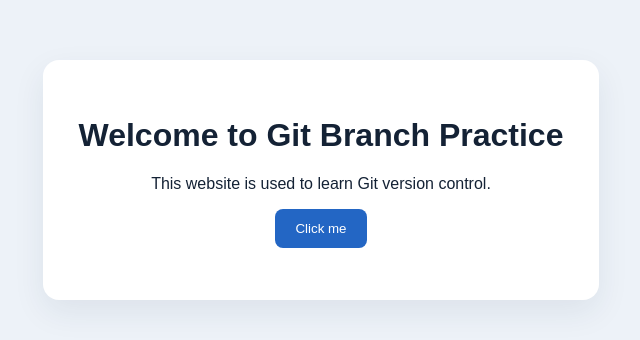
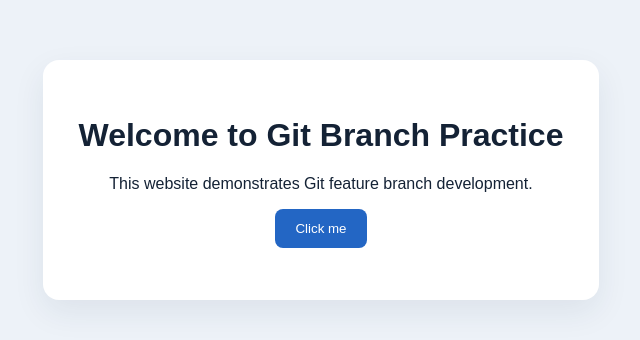
Before and after one commit to yasinmunn/git-practice-website, a plain HTML site: page index.html in a window 1280 px wide. Shown: the part 220-560 px from the top of the page, without its empty margins (319-959 px from the left). Drawn offline with Linux system fonts and the light colour scheme.

Commit message:
Update description in conflict demo branch

```diff
--- a/index.html
+++ b/index.html
@@ -9,7 +9,7 @@
 <body>
   <main class="card">
     <h1 id="page-title">Welcome to Git Branch Practice</h1>
-    <p id="description">This website is used to learn Git version control.</p>
+    <p id="description">This website demonstrates Git feature branch development.</p>
     <button id="greet-button" type="button">Click me</button>
     <p id="message" aria-live="polite"></p>
   </main>
```
